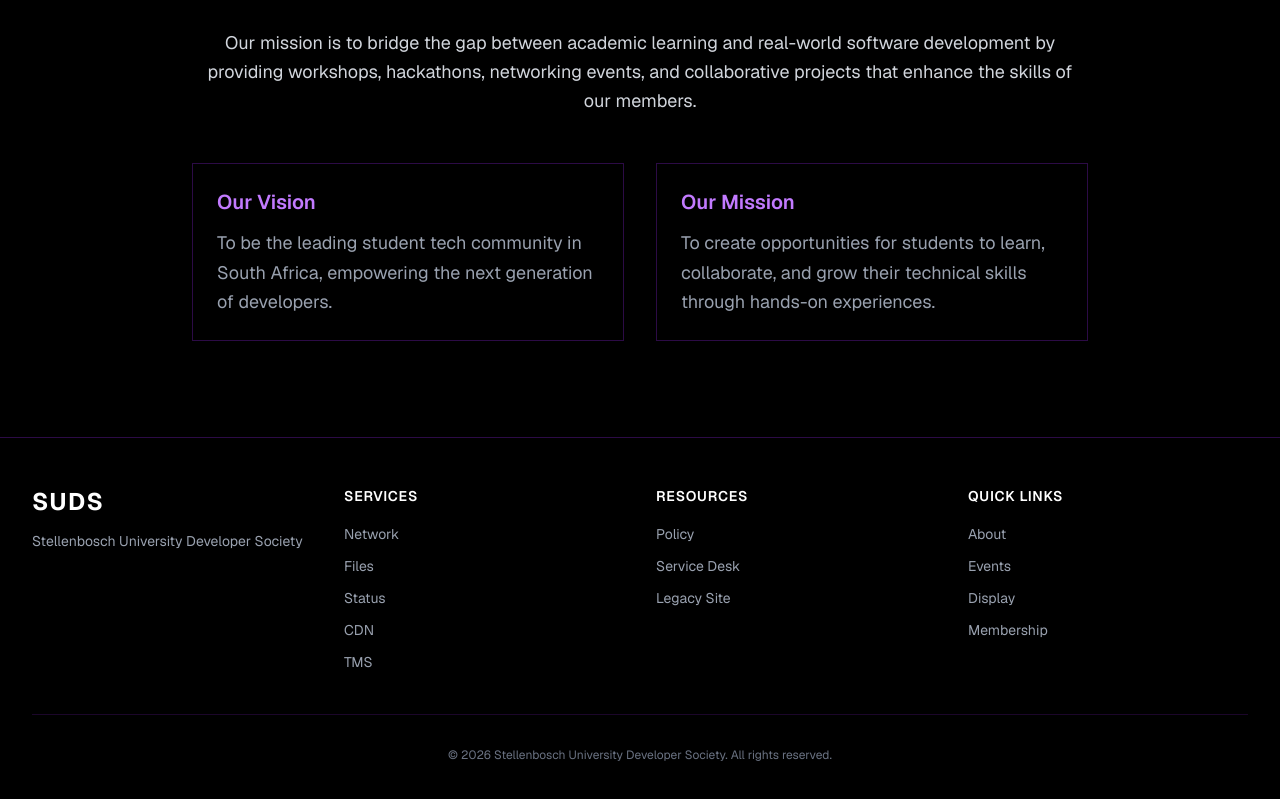
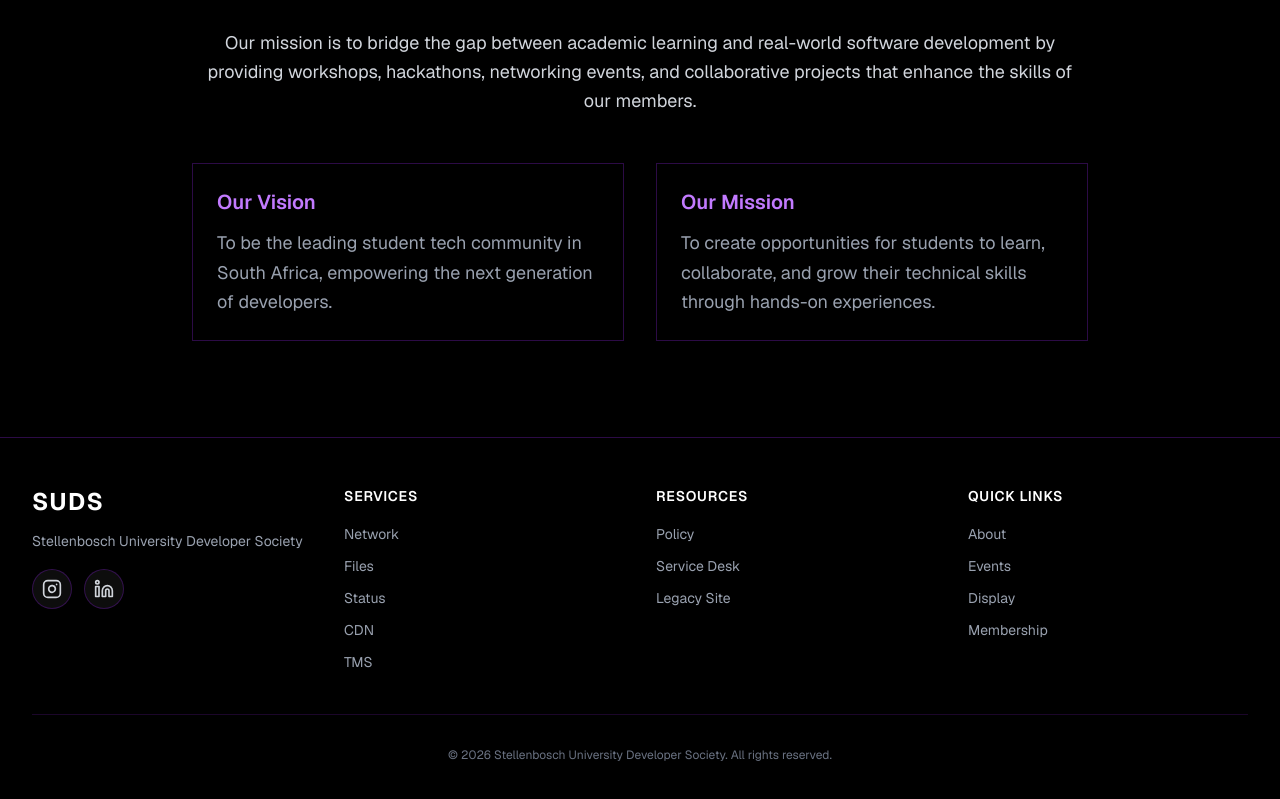
Before and after one commit to su-developer-society/su.devsoc.co.za, a Next.js app: page / in a window 1280 px wide. Shown: the part 3230-4029 px from the top of the page. Built offline with nearby package versions, Linux system fonts and the light colour scheme.

Commit message:
Added Fa git add

```diff
--- a/app/components/Footer.tsx
+++ b/app/components/Footer.tsx
@@ -1,6 +1,7 @@
 "use client";
 
 import { useLanguage } from "../context/LanguageContext";
+import { Instagram, Linkedin } from "lucide-react";
 
 const serviceLinks = [
   { name: "Network", url: "https://network.devsoc.co.za" },
@@ -14,6 +15,11 @@ const resourceLinks = [
   { nameKey: "footer.policy", url: "https://policy.devsoc.co.za" },
   { nameKey: "footer.serviceDesk", url: "https://servicedesk.devsoc.co.za" },
   { nameKey: "footer.legacySite", url: "https://legacy.su.devsoc.co.za" },
+];
+
+const socialLinks = [
+  { name: "Instagram", url: "https://www.instagram.com/sudevsoc/", Icon: Instagram },
+  { name: "LinkedIn", url: "https://www.linkedin.com/company/110893015/", Icon: Linkedin },
 ];
 
 export default function Footer() {
@@ -34,6 +40,22 @@ export default function Footer() {
             <p className="text-sm text-gray-400 leading-relaxed">
               {t("footer.description")}
             </p>
+
+            <div className="mt-4 flex items-center gap-3">
+              {socialLinks.map(({ name, url, Icon }) => (
+                <a
+                  key={url}
+                  href={url}
+                  target="_blank"
+                  rel="noopener noreferrer"
+                  aria-label={name}
+                  className="group inline-flex h-10 w-10 items-center justify-center rounded-full border border-purple-900/50 bg-white/5 text-gray-300 transition hover:-translate-y-1 hover:border-purple-500/60 hover:text-purple-300"
+                >
+                  <Icon className="h-5 w-5 transition group-hover:scale-110" />
+                  <span className="sr-only">{name}</span>
+                </a>
+              ))}
+            </div>
           </div>
 
           {/* Services */}
```
